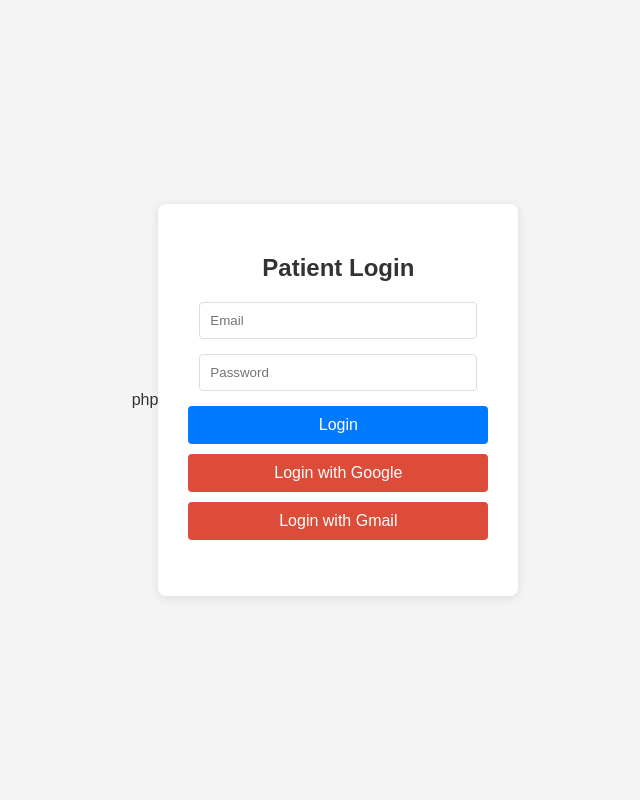
After one commit to bhamlili/lacentrale, a PHP site: page /patient_login.php in a window 1280 px wide. The commit adds this page. Shown: the whole page, without its empty margins (315-955 px from the left). Run offline with PHP 8.4, Linux system fonts and the light colour scheme.

Commit message:
fixin the specialiste

```diff
--- a/css/style.css
+++ b/css/style.css
@@ -411,7 +403,7 @@ form input[type="password"]:focus {
 form button[type="submit"] {
   margin-top: 35px;
   width: 100%;
-  background-color: #02c39a;
+  background-color: #3498db; /* Apply professional blue to buttons */
   color: white
 .gestion-container {
   max-width: 900px;
--- /dev/null
+++ b/patient_login.php
@@ -0,0 +1,75 @@
+php
+<!DOCTYPE html>
+<html lang="fr">
+<head>
+  <meta charset="UTF-8" />
+  <meta name="viewport" content="width=device-width, initial-scale=1.0"/>
+  <title>Patient Login</title>
+  <link rel="stylesheet" href="css/style.css" />
+  <style>
+    body {
+        font-family: Arial, sans-serif;
+        background-color: #f4f4f4;
+        display: flex;
+        justify-content: center;
+        align-items: center;
+        min-height: 100vh;
+        margin: 0;
+    }
+    .login-container {
+        background-color: #fff;
+        padding: 30px;
+        border-radius: 8px;
+        box-shadow: 0 2px 10px rgba(0, 0, 0, 0.1);
+        width: 300px;
+        text-align: center;
+    }
+    .login-container h2 {
+        margin-bottom: 20px;
+        color: #333;
+    }
+    .login-form input[type="email"],
+    .login-form input[type="password"] {
+        width: calc(100% - 22px);
+        padding: 10px;
+        margin-bottom: 15px;
+        border: 1px solid #ddd;
+        border-radius: 4px;
+    }
+    .login-form button {
+        width: 100%;
+        padding: 10px;
+        background-color: #007bff;
+        color: white;
+        border: none;
+        border-radius: 4px;
+        cursor: pointer;
+        font-size: 16px;
+        margin-bottom: 10px;
+    }
+    .login-form button:hover {
+        background-color: #0056b3;
+    }
+    .login-form .google-btn,
+    .login-form .gmail-btn {
+        background-color: #dd4b39; /* Google red */
+    }
+    .login-form .google-btn:hover,
+    .login-form .gmail-btn:hover {
+        background-color: #c23321;
+    }
+  </style>
+</head>
+<body>
+  <div class="login-container">
+    <h2>Patient Login</h2>
+    <form class="login-form" action="#" method="post">
+      <input type="email" name="email" placeholder="Email" required>
+      <input type="password" name="password" placeholder="Password" required>
+      <button type="submit">Login</button>
+      <button type="button" class="google-btn">Login with Google</button>
+      <button type="button" class="gmail-btn">Login with Gmail</button>
+    </form>
+  </div>
+</body>
+</html>
```
Also changed, not shown: other parts of css/style.css (+15 -24 lines), patient_doctor_list.php (+36 -2 lines).
